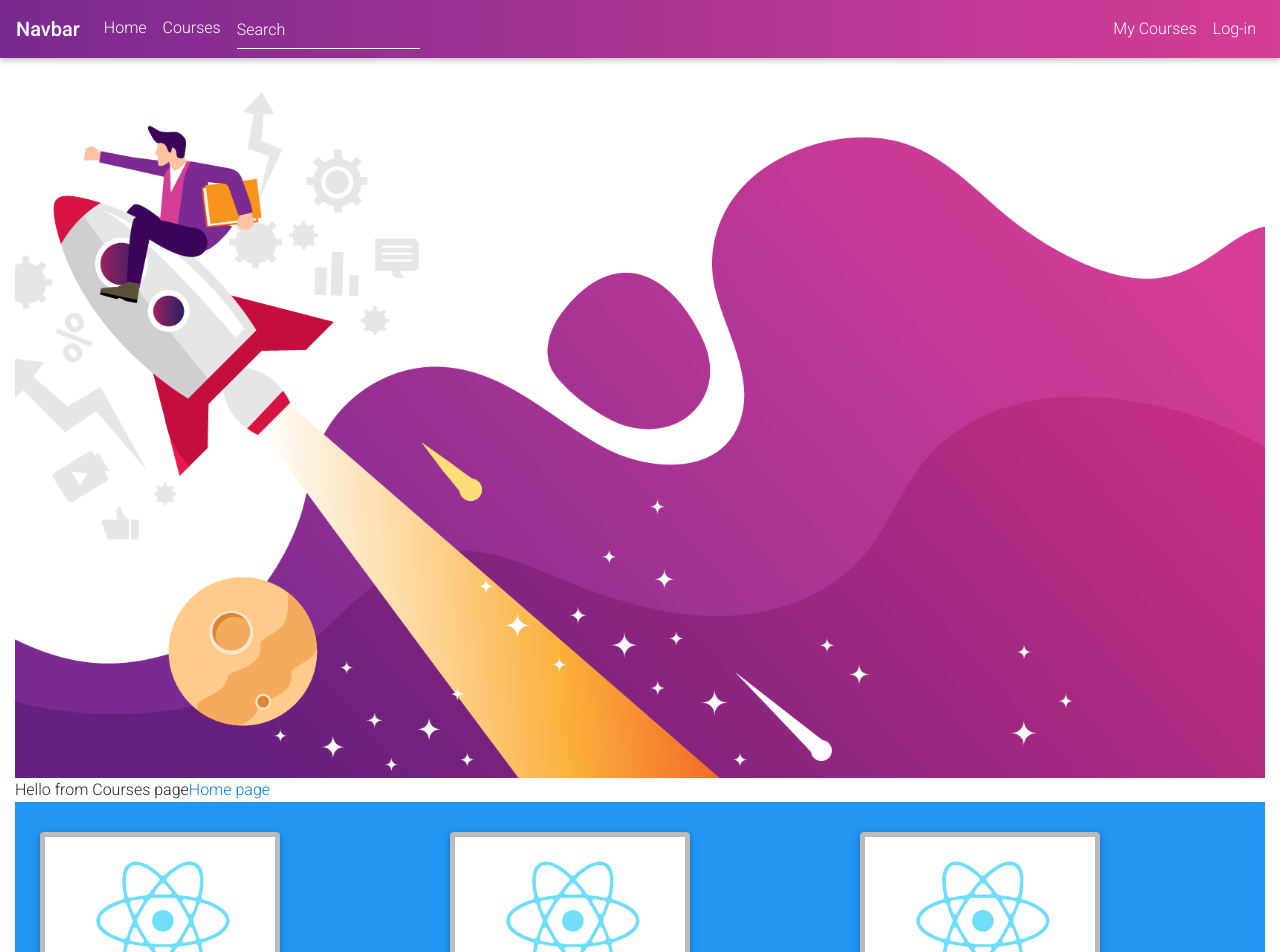
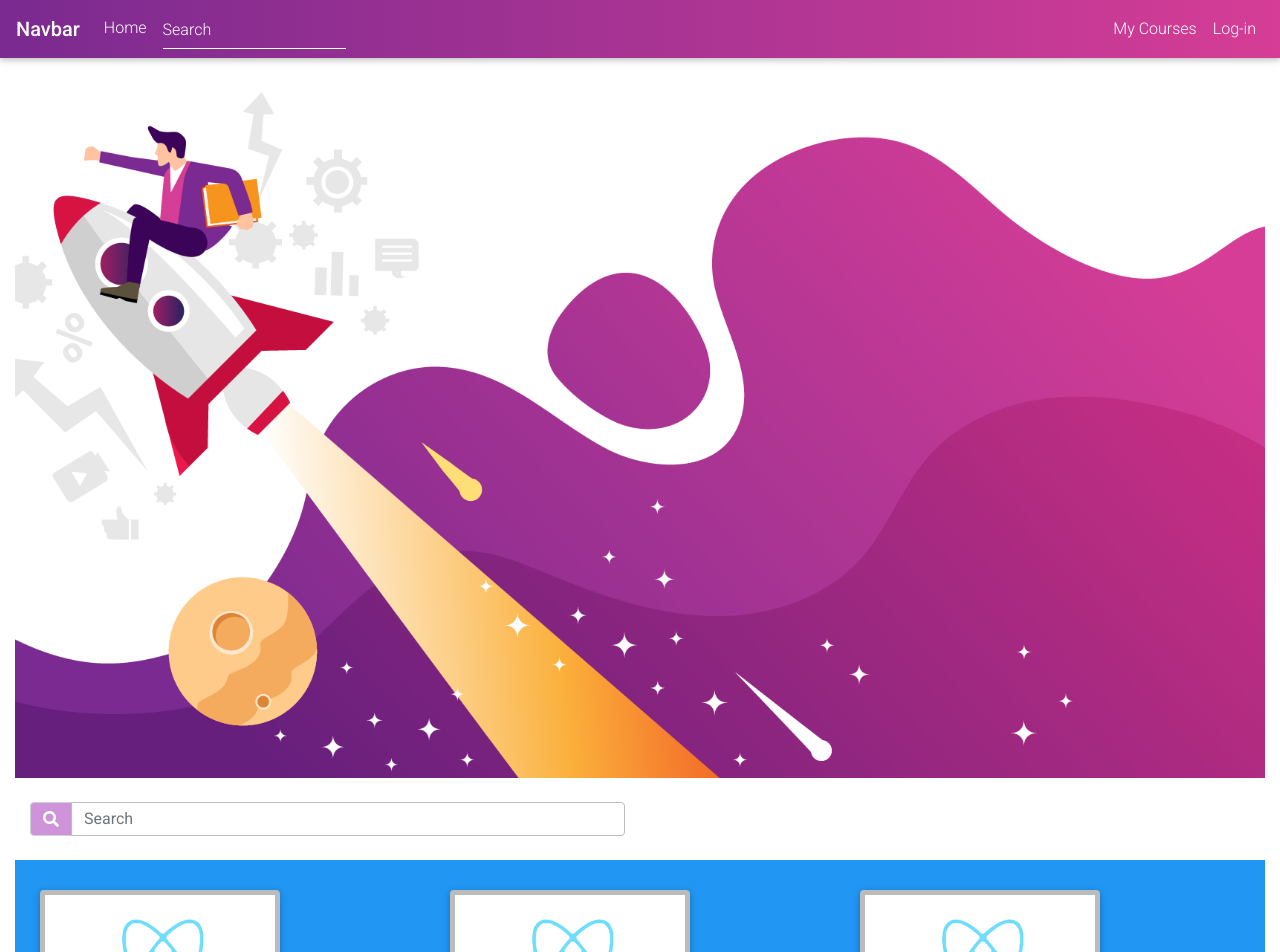
Before and after one commit to roee030/courses-app-react, a React (Create React App) app: page / in a window 1280 px wide. Shown: the top 952 px of the page. Built offline with nearby package versions, Linux system fonts and the light colour scheme.

Commit message:
add more components
Title, SearchBar.

```diff
--- a/src/components/Navbar.js
+++ b/src/components/Navbar.js
@@ -55,11 +55,6 @@ render() {
               Home
               </MDBNavLink>
             </MDBNavItem>
-            <MDBNavItem >
-              <MDBNavLink to="/courses">
-              Courses
-              </MDBNavLink>
-            </MDBNavItem>
             <MDBNavItem>
             <MDBFormInline waves>
               <div className="md-form my-0">
--- /dev/null
+++ b/src/components/SearchBar.css
@@ -0,0 +1,5 @@
+.input-group.md-form.form-sm.form-1 input {
+    border: 1px solid #bdbdbd;
+    border-top-right-radius: 0.25rem;
+    border-bottom-right-radius: 0.25rem;
+  }
--- /dev/null
+++ b/src/components/SearchBar.js
@@ -0,0 +1,19 @@
+import React from "react";
+import { MDBCol, MDBIcon } from "mdbreact";
+import "./SearchBar.css";
+const SearchPage = () => {
+  return (
+    <MDBCol md="6">
+      <div className="input-group md-form form-sm form-1 pl-0">
+        <div className="input-group-prepend">
+          <span className="input-group-text purple lighten-3" id="basic-text1">
+            <MDBIcon className="text-white" icon="search" />
+          </span>
+        </div>
+        <input className="form-control my-0 py-1" type="text" placeholder="Search" aria-label="Search" />
+      </div>
+    </MDBCol>
+  );
+}
+
+export default SearchPage;
--- a/src/pages/Home.js
+++ b/src/pages/Home.js
@@ -3,6 +3,7 @@ import React from 'react'
 import { Link } from "react-router-dom";
 import './Home.css'
 import Courses from './Courses';
+import SearchBar from '../components/SearchBar';
 export default function Home() {
 
     return (
@@ -10,6 +11,7 @@ export default function Home() {
 
 
             <div className="bg"></div>
+            <SearchBar/>
             <Courses/>
             </>
     );
```
Also changed, not shown: src/components/Title.js (added), src/pages/Courses.js.
